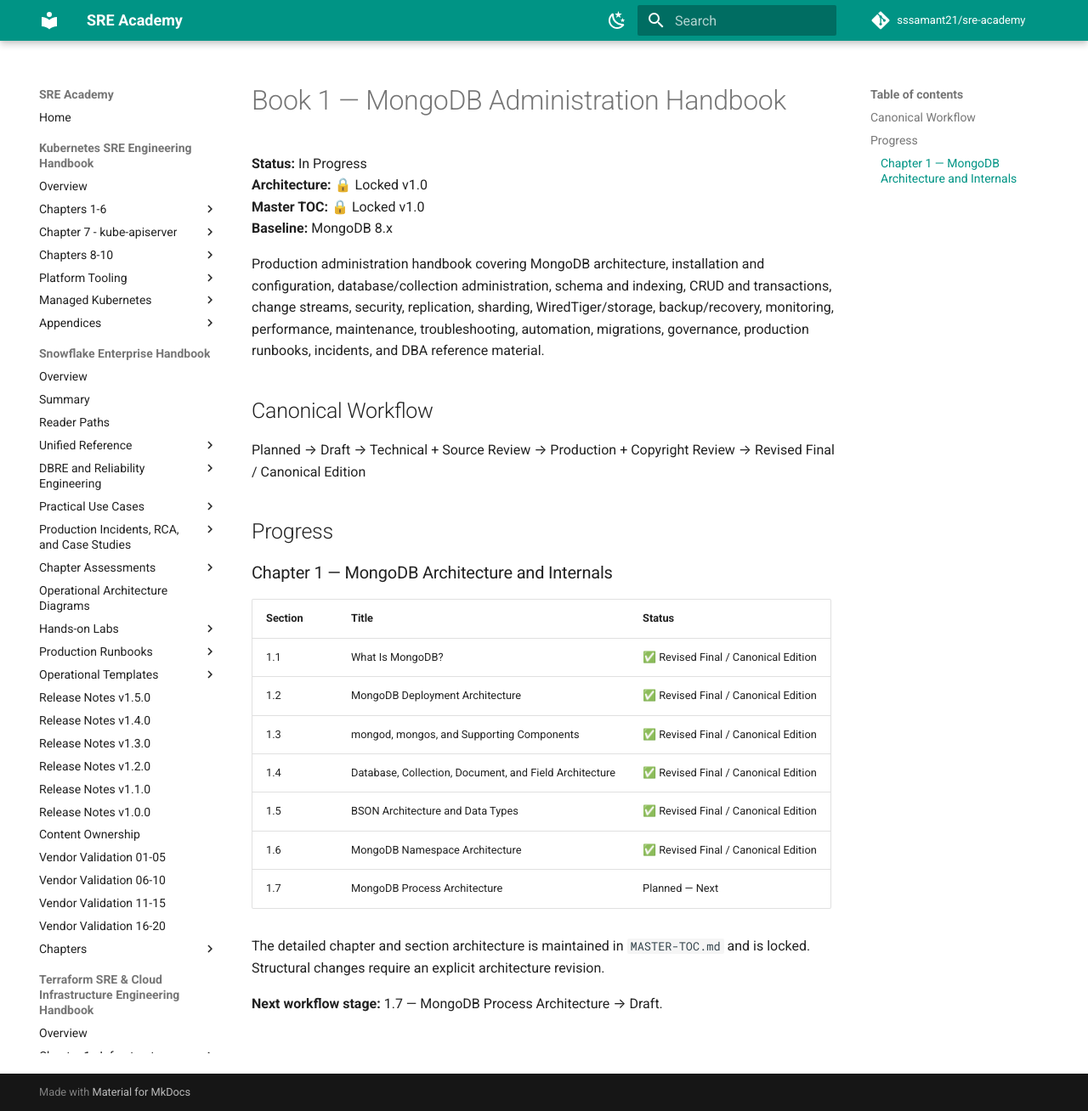
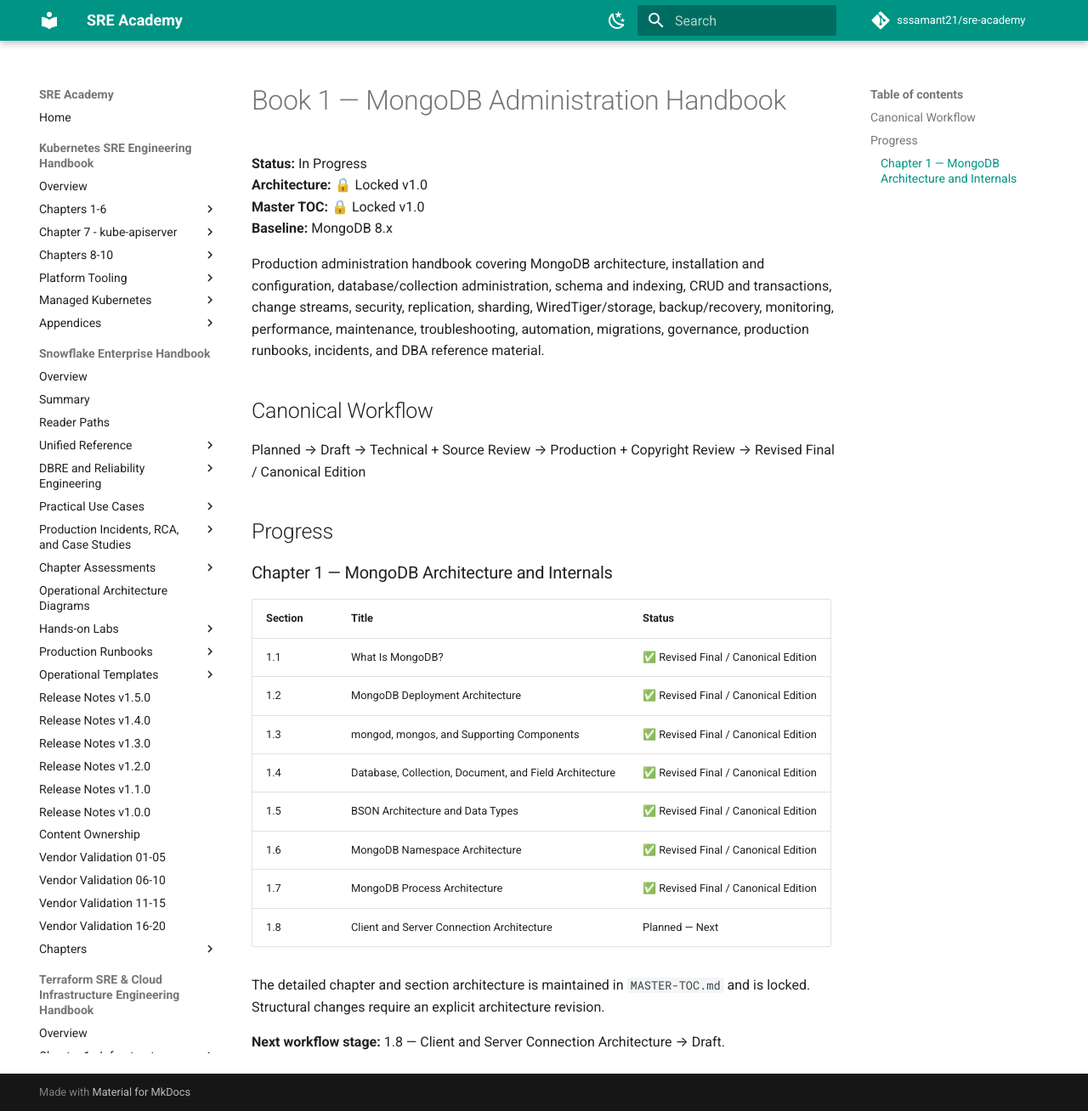
Before and after one commit to sssamant21/sre-academy, an MkDocs documentation site: the page built from docs/books/mongodb/mongodb-administration-handbook/README.md, in a window 1280 px wide and 1308 px high. Shown: the whole window at 85% size. Built offline with MkDocs 1.6.1 and Material for MkDocs 9.7.7, drawn with Linux system fonts in a browser that asks for light colours; comment, search, counter and statistics services are not loaded.

Commit message:
docs(mongodb): advance Book 1 after canonical section 1.7

```diff
--- a/docs/books/mongodb/mongodb-administration-handbook/README.md
+++ b/docs/books/mongodb/mongodb-administration-handbook/README.md
@@ -23,8 +23,9 @@
 | 1.4 | Database, Collection, Document, and Field Architecture | ✅ Revised Final / Canonical Edition |
 | 1.5 | BSON Architecture and Data Types | ✅ Revised Final / Canonical Edition |
 | 1.6 | MongoDB Namespace Architecture | ✅ Revised Final / Canonical Edition |
-| 1.7 | MongoDB Process Architecture | Planned — Next |
+| 1.7 | MongoDB Process Architecture | ✅ Revised Final / Canonical Edition |
+| 1.8 | Client and Server Connection Architecture | Planned — Next |
 
 The detailed chapter and section architecture is maintained in `MASTER-TOC.md` and is locked. Structural changes require an explicit architecture revision.
 
-**Next workflow stage:** 1.7 — MongoDB Process Architecture → Draft.
+**Next workflow stage:** 1.8 — Client and Server Connection Architecture → Draft.
```
